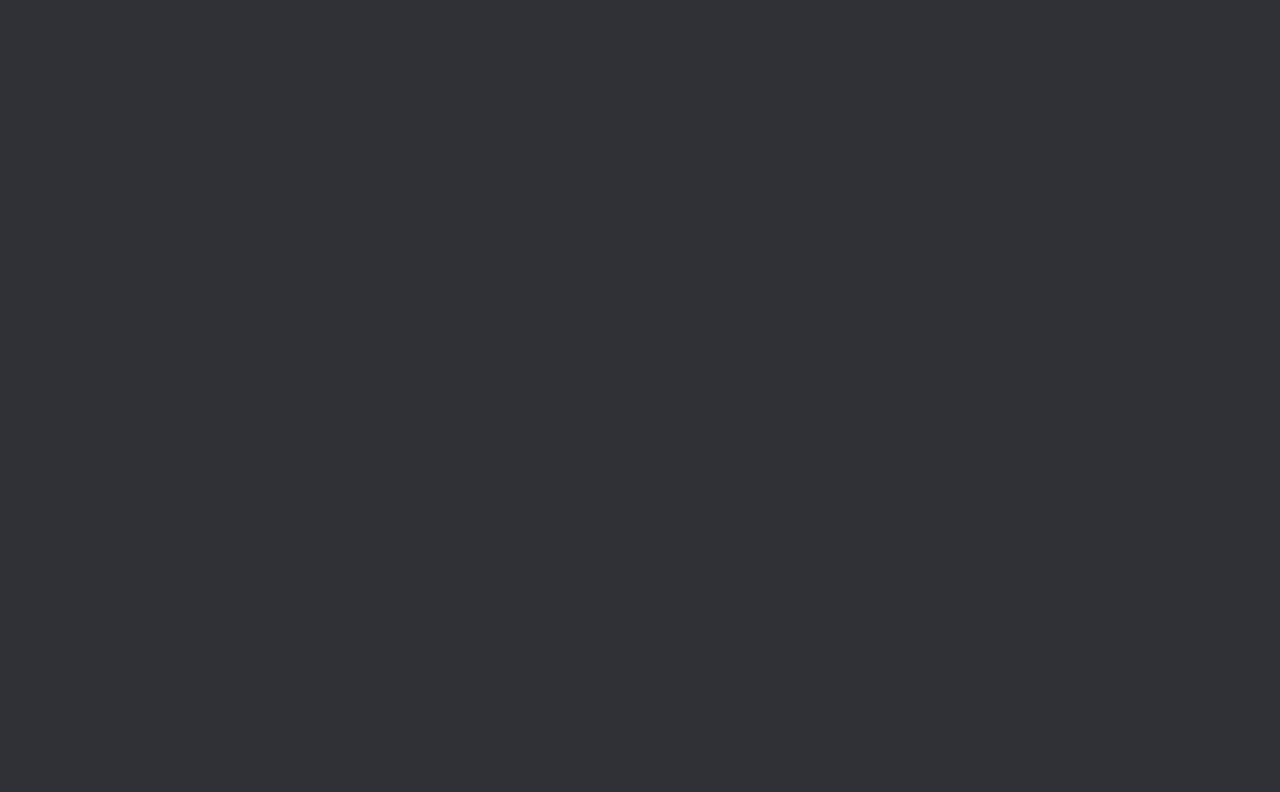
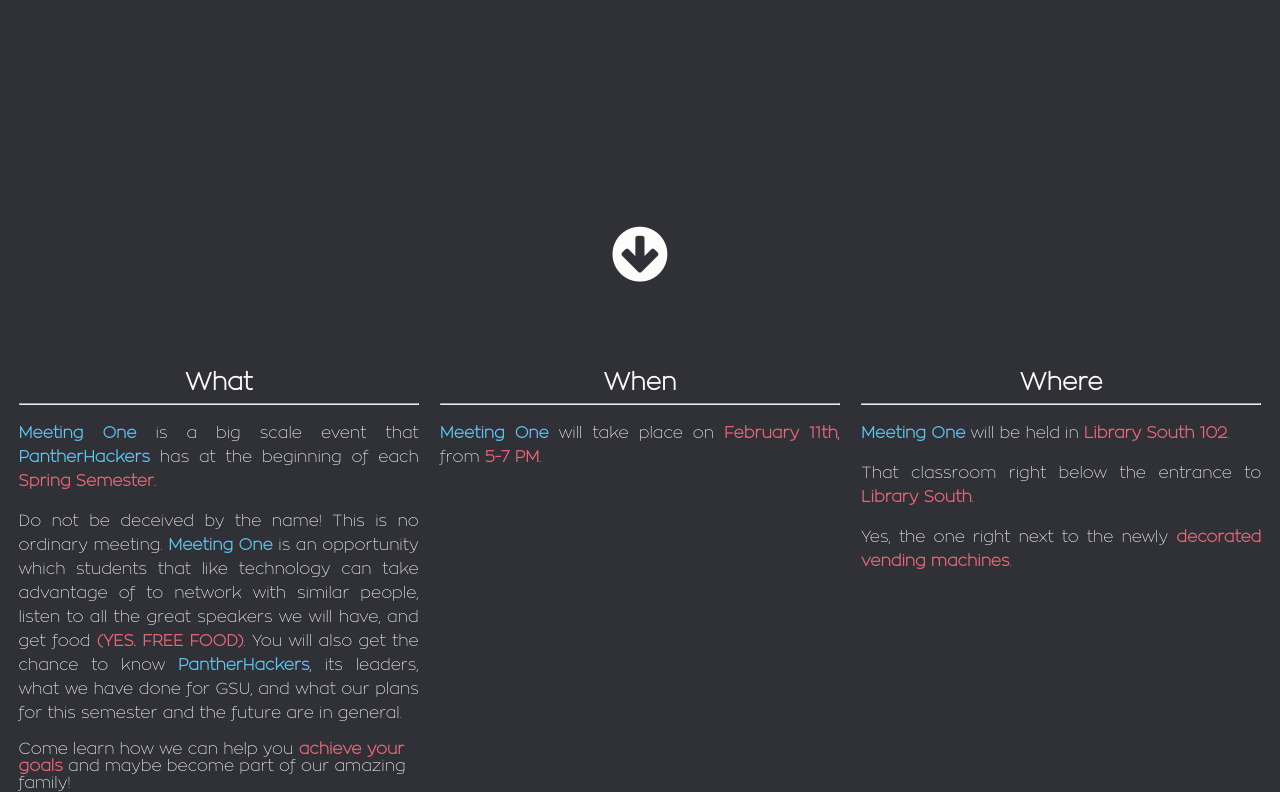
Before and after one commit to ferrerluis/ph-one-site, a Flask app: page / in a window 1280 px wide. Before the commit the part shown is empty. Shown: the part 519-1311 px from the top of the page. Before the commit the page ends 515 px from the top, so only its background shows below. Run offline with Flask 2, Linux system fonts and the light colour scheme.

Commit message:
Added details about meeting and changed the look a little bit

```diff
--- a/static/css/main.css
+++ b/static/css/main.css
@@ -29,10 +29,15 @@ h1, h2, h3, h4 {
     font-family: "Zona Pro Bold";
 }
 
-h1 {
+h1, h2 {
 
     font-size: 1.5rem;
     margin: 0;
+}
+
+h2 {
+
+    font-family: "Zona Pro Thin";
 }
 
 .screen {
@@ -54,13 +59,13 @@ h1 {
     transform: translateY(-50%);
 }
 
-.arrow-down {
+#arrow-down {
 
     position: relative;
     display: block;
     text-align: center;
     font-size: 4rem;
-    top: 70%;
+    top: 65%;
 }
 
 #content {
@@ -89,6 +94,30 @@ h1 {
     outline: 0;
     font-size: 1.5rem;
     color: #fffdfb;
+}
+
+p {
+
+    line-height: 1.5rem;
+    text-align: justify;
+}
+
+b {
+
+    color: #ea6778;
+}
+
+.content-item {
+
+    display: block;
+    margin: 0 auto;
+    width: 95%;
+}
+
+.content-title {
+
+    margin-top: 2rem;
+    margin-bottom: 0;
 }
 
 .button.red {
@@ -128,6 +157,11 @@ h1.red {
 }
 
 h1.blue {
+
+    color: #5bc9f4;
+}
+
+.blue {
 
     color: #5bc9f4;
 }
@@ -212,7 +246,7 @@ input {
 
 hr {
 
-    margin: 1rem 0;
+    margin: 0.5rem 0;
 }
 
 .form-item {
--- a/static/js/index.js
+++ b/static/js/index.js
@@ -15,8 +15,12 @@ $(window).ready(function() {
 
 	});
 
-    $('#arrow').click(function () {
+    $("#arrow").click(function() {
 
-        $('#content').ScrollTo();
+        $('#arrow').addClass('animate flash');
+
+        $('html, body').animate({
+            scrollTop: $("#content").offset().top
+        }, 500);
     });
 });
--- a/static/js/rsvp.js
+++ b/static/js/rsvp.js
@@ -6,7 +6,7 @@ $(window).ready(function() {
         container.addClass('animated bounceOut');
 
         setTimeout(function() {
-            container.remove();
+            container.hide();
         }, 1000);
 
         var heard = '';
--- a/templates/index.html
+++ b/templates/index.html
@@ -15,31 +15,72 @@
             <img src="static/src/logo_300.png" alt="Meeting One Logo" id="logo">
             <a href="#" class="button red" id="button">RSVP</a>
         </div>
-        <!--<div class="arrow-down">
+        <div id="arrow-down">
             <i class="fa fa-arrow-circle-down" id="arrow"></i>
-        </div>-->
+        </div>
     </div>
-    <!--<div id="content">
+    <div id="content">
         <div class="row">
-            <div class="col-1-3-m content-item">
-                <h1 class="content-title">What</h1>
-                <p class="content-info">
-
-                </p>
+            <div class="col-1-3-m">
+                <div class="content-item">
+                    <h2 class="content-title">What</h2>
+                    <hr>
+                    <div class="content-info">
+                        <p>
+                            <b class="blue">Meeting One</b> is a big scale event that <b class="blue">PantherHackers</b> has
+                            at the beginning of each <b>Spring Semester</b>.
+                        </p>
+                        <p>
+                            Do not be deceived by the name! This is no ordinary meeting.
+                            <b class="blue">Meeting One</b> is an opportunity which students that like
+                            technology can take advantage of to network with
+                            similar people, listen to all the great speakers we will have,
+                            and get food <b>(YES. FREE FOOD)</b>.
+                            You will also get the chance to know <b class="blue">PantherHackers</b>, its leaders,
+                            what we have done for GSU, and what our plans for this
+                            semester and the future are in general.
+                        </p>
+                        Come learn how we can help you <b>achieve your goals</b> and maybe
+                        become part of our amazing family!
+                    </div>
+                </div>
             </div>
             <div class="col-1-3-m content-item">
-                <h1 class="content-title">When</h1>
-                <p class="content-info">
-                </p>
+                <div class="content-item">
+                    <h2 class="content-title">When</h2>
+                    <hr>
+                    <div class="content-info">
+                        <p>
+                            <b class="blue">Meeting One</b> will take place
+                             on <b>February 11th</b>, from <b>5-7 PM</b>.
+                        </p>
+                        <!--<p>
+                            Those who cannot attend, please worry not, as we
+                             will be holding a
+                        </p>-->
+                    </div>
+                </div>
             </div>
             <div class="col-1-3-m content-item">
-                <h1 class="content-title">Where</h1>
-                <p class="content-info">
-
-                </p>
+                <div class="content-item">
+                    <h2 class="content-title">Where</h2>
+                    <hr>
+                    <div class="content-info">
+                        <p>
+                            <b class="blue">Meeting One</b> will be held in <b>Library South 102</b>.
+                        </p>
+                        <p>
+                            That classroom right below the entrance to <b>Library South</b>.
+                        </p>
+                        <p>
+                        Yes, the one right next to the newly <b>decorated
+                         vending machines</b>.
+                        </p>
+                    </div>
+                </div>
             </div>
         </div>
-    </div>-->
+    </div>
 
     <script src="static/js/jquery.min.js"></script>
 	<script src="static/js/index.js"></script>
```
